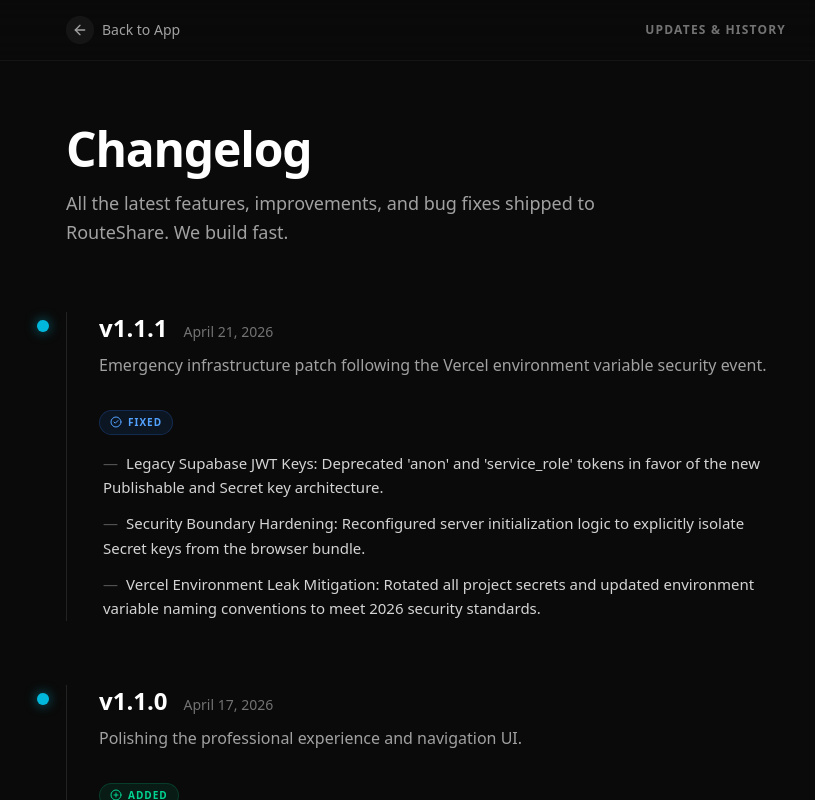
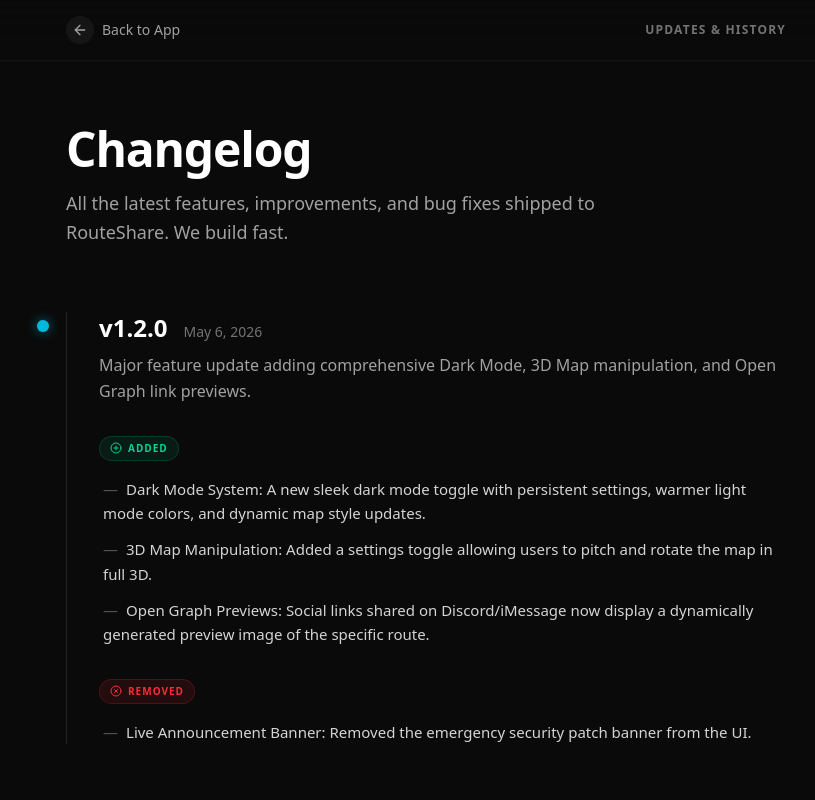
Before and after one commit to viviienn/RouteShare, a Next.js app: page /changelog in a window 1280 px wide. Shown: the whole page, without its empty margins (214-1029 px from the left). Built offline with nearby package versions, Linux system fonts and the light colour scheme.

Commit message:
chore: bump version to 1.2.0 and update changelog

```diff
--- a/package.json
+++ b/package.json
@@ -1,6 +1,6 @@
 {
   "name": "route-app",
-  "version": "0.1.0",
+  "version": "1.2.0",
   "private": true,
   "scripts": {
     "dev": "next dev",
--- a/src/app/changelog/page.tsx
+++ b/src/app/changelog/page.tsx
@@ -14,6 +14,27 @@
 }
 
 const CHANGELOG: ChangelogEntry[] = [
+  {
+    version: "v1.2.0",
+    date: "May 6, 2026",
+    description: "Major feature update adding comprehensive Dark Mode, 3D Map manipulation, and Open Graph link previews.",
+    changes: [
+      {
+        category: "added",
+        items: [
+          "Dark Mode System: A new sleek dark mode toggle with persistent settings, warmer light mode colors, and dynamic map style updates.",
+          "3D Map Manipulation: Added a settings toggle allowing users to pitch and rotate the map in full 3D.",
+          "Open Graph Previews: Social links shared on Discord/iMessage now display a dynamically generated preview image of the specific route.",
+        ],
+      },
+      {
+        category: "removed",
+        items: [
+          "Live Announcement Banner: Removed the emergency security patch banner from the UI.",
+        ],
+      },
+    ],
+  },
   {
     version: "v1.1.1",
     date: "April 21, 2026",
--- a/src/app/page.tsx
+++ b/src/app/page.tsx
@@ -76,7 +76,6 @@
   const [isMenuOpen, setIsMenuOpen] = useState(true);
   const [isDesktop, setIsDesktop] = useState(true);
   const [routeData, setRouteData] = useState<RouteUpdateData | null>(null);
-  const [showBanner, setShowBanner] = useState(true);
   const { theme, toggleTheme } = useTheme();
   const { enable3D, toggle3D } = useSettings();
 
@@ -478,27 +477,6 @@
           )}
         </AnimatePresence>
       </motion.div>
-      {/* Live Announcement Banner */}
-      <AnimatePresence>
-        {showBanner && (
-          <motion.div
-            initial={{ y: -40, opacity: 0, x: "-50%" }}
-            animate={{ y: 0, opacity: 1, x: "-50%" }}
-            exit={{ y: -40, opacity: 0, x: "-50%" }}
-            className="fixed top-2 left-1/2 z-50 bg-neutral-900/95 backdrop-blur-md border border-white/5 pl-4 pr-3 py-1 rounded-full shadow-xl flex items-center gap-3"
-          >
-            <span className="text-[10px] font-bold text-red-500 uppercase tracking-[0.2em] whitespace-nowrap">
-              v1.1.1 – Emergency security patch (Vercel leak)
-            </span>
-            <button
-              onClick={() => setShowBanner(false)}
-              className="hover:bg-white/10 rounded-full p-0.5 transition-colors"
-            >
-              <X className="w-3.5 h-3.5 text-neutral-600 hover:text-white" />
-            </button>
-          </motion.div>
-        )}
-      </AnimatePresence>
     </main>
   );
 }
```
